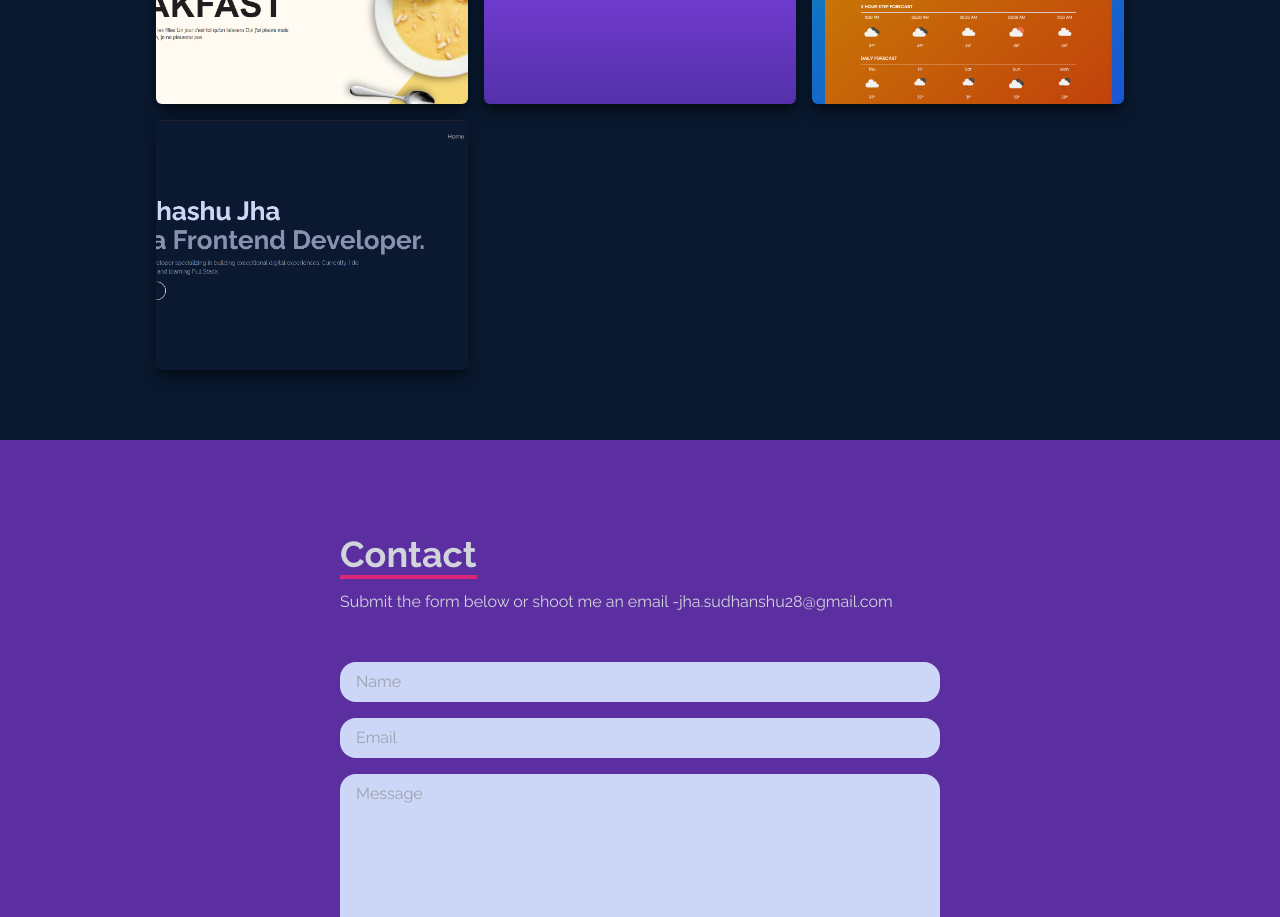
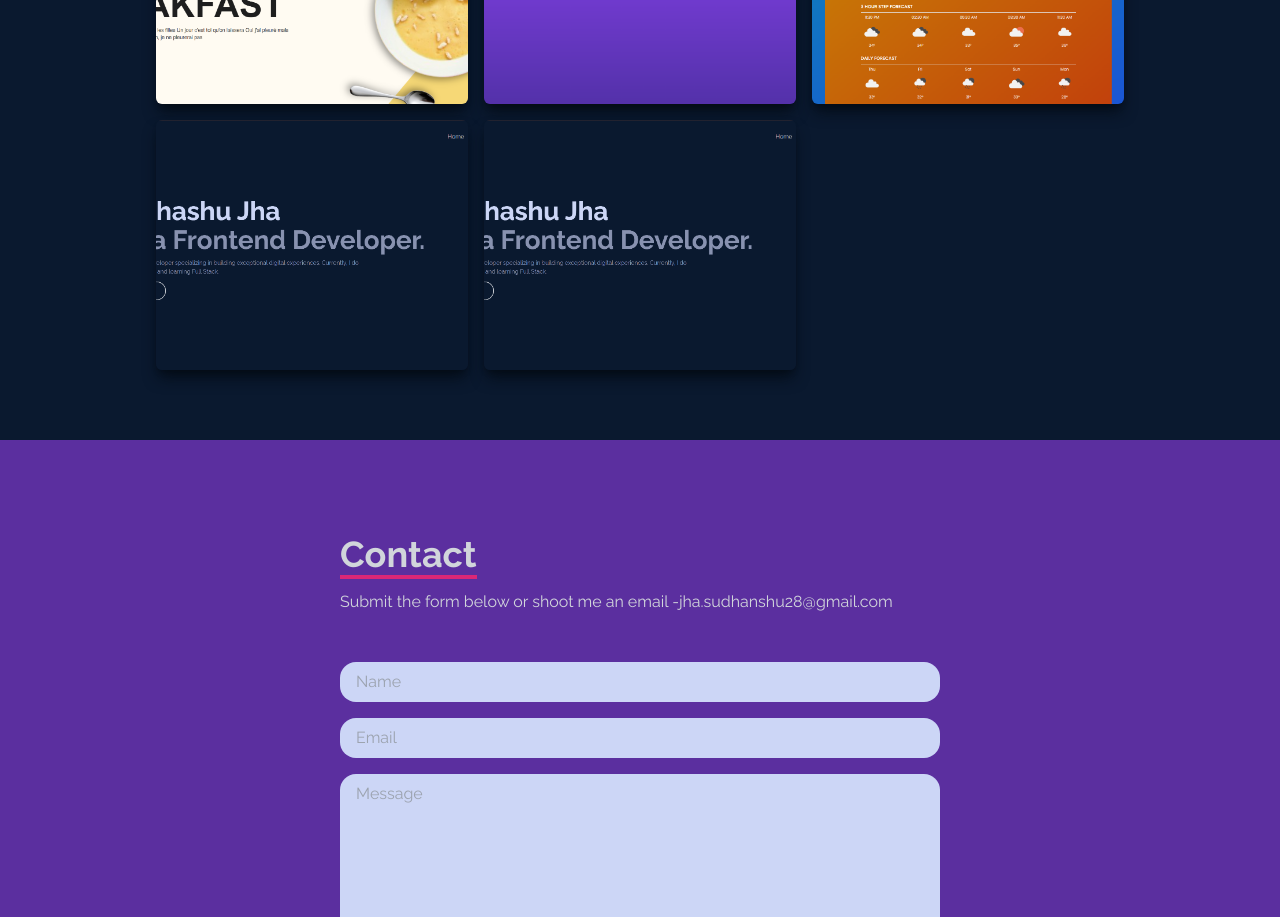
Before and after one commit to Sud-7/SJ-Technologies, a React (Vite) app: page / in a window 1280 px wide. Shown: the part 2760-3677 px from the top of the page. Built offline with nearby package versions, Linux system fonts and the light colour scheme.

Commit message:
Update data.js

```diff
--- a/src/data/data.js
+++ b/src/data/data.js
@@ -26,5 +26,11 @@ export const data = [
     image: "Portfolio.png",
     github: "https://github.com/Sud-7/SJ-Technologies",
     live: "https://sj-portfolio-tech.web.app/",
-  },
+  },{
+    id: 5,
+    name: "Skeleton Loader",
+    image: "Portfolio.png",
+    github: "https://github.com/Sud-7/Skeleton-loader",
+    live: "https://new-pro-442bd.web.app/",
+  }
 ];
```
